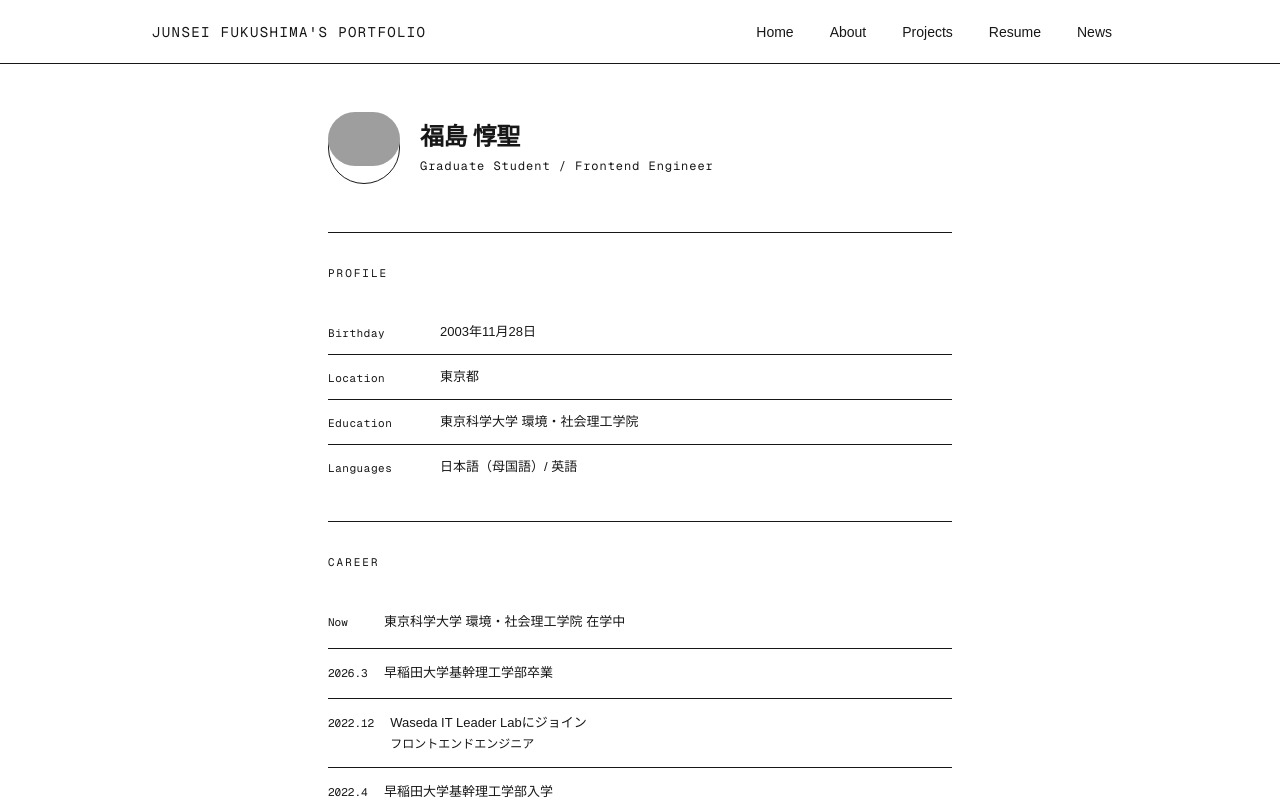
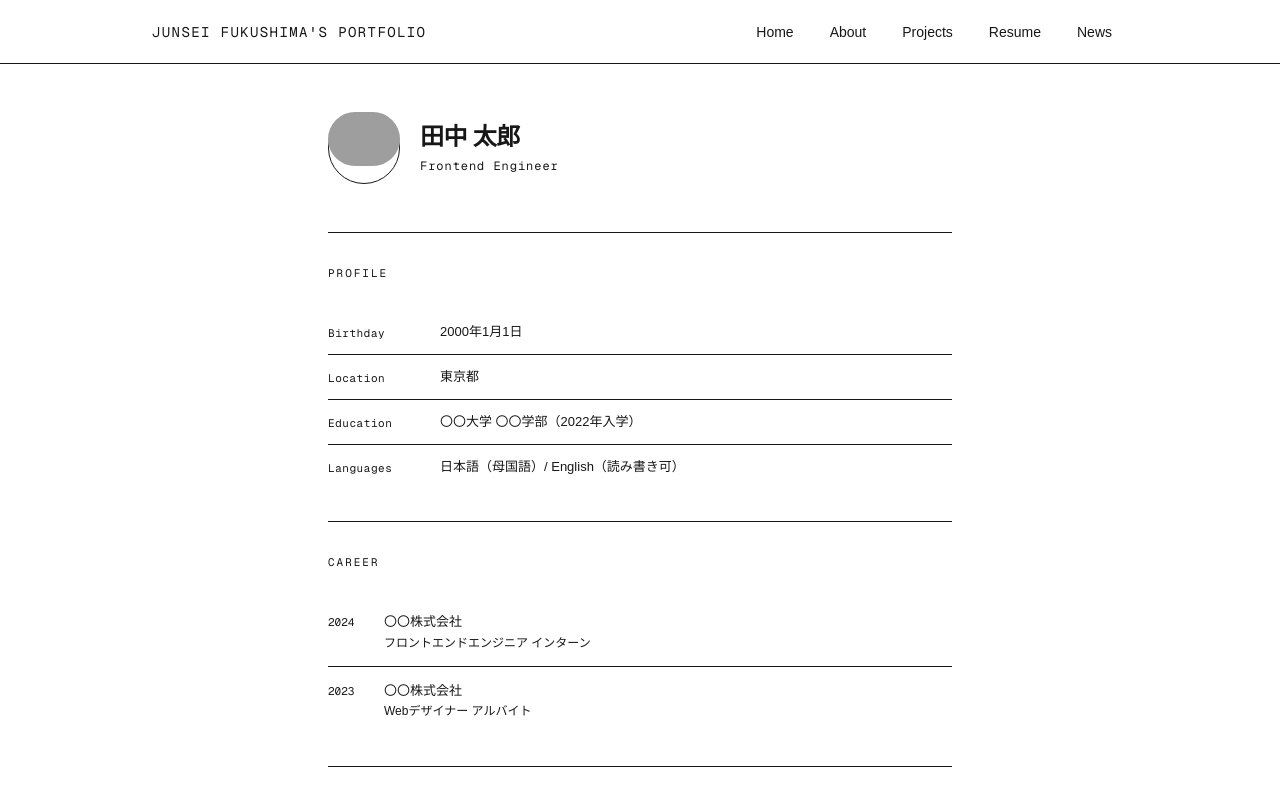
Before and after one commit to JuN-front/junsei-portfolio, a Next.js app: page /about in a window 1280 px wide. Shown: the top 800 px of the page. Built offline with nearby package versions, Linux system fonts and the light colour scheme; grey boxes are pictures that could not be loaded.

Commit message:
changed the avatar image path error

```diff
--- a/app/about/page.tsx
+++ b/app/about/page.tsx
@@ -1,6 +1,6 @@
-import Image from "next/image";
 import type { Metadata } from "next";
 import SectionHeading from "@/components/SectionHeading";
+import Avatar from "@/components/Avatar";
 
 export const metadata: Metadata = {
   title: "About",
@@ -11,23 +11,20 @@ export const metadata: Metadata = {
 // ▼ ここを自分の情報に書き換える
 // ========================================================
 const PROFILE = {
-  name:     "Junsei Fukushima",
-  nameJa:   "福島 惇聖",
-  role:     "Graduate Student / Frontend Engineer",
+  name:     "Your Name",
+  nameJa:   "田中 太郎",
+  role:     "Frontend Engineer",
   avatar:   "/avatar.jpg",   // public/ に置く画像パス。なければ initials にフォールバック
-  initials: "JF",            // 画像が読み込めないときのフォールバック文字
+  initials: "YN",            // 画像が読み込めないときのフォールバック文字
   table: [
-    { label: "Birthday",  value: "2003年11月28日" },
+    { label: "Birthday",  value: "2000年1月1日" },
     { label: "Location",  value: "東京都" },
-    { label: "Education", value: "東京科学大学 環境・社会理工学院" },
-    { label: "Languages", value: "日本語（母国語）/ 英語" },
+    { label: "Education", value: "〇〇大学 〇〇学部（2022年入学）" },
+    { label: "Languages", value: "日本語（母国語）/ English（読み書き可）" },
   ],
   career: [
-    { year: "Now", org: "東京科学大学 環境・社会理工学院 在学中", role: "" },
-    { year: "2026.3", org: "早稲田大学基幹理工学部卒業", role: "" },
-    { year: "2022.12", org: "Waseda IT Leader Labにジョイン", role: "フロントエンドエンジニア" },
-    { year: "2022.4", org: "早稲田大学基幹理工学部入学", role: "" },
-    { year: "2022.3", org: "東京都立国際高等学校卒業", role: "" },
+    { year: "2024", org: "〇〇株式会社", role: "フロントエンドエンジニア インターン" },
+    { year: "2023", org: "〇〇株式会社", role: "Webデザイナー アルバイト" },
   ],
   stance: "仕事への価値観や大切にしていることをここに書きます。ユーザーの体験を第一に考え、コードの読みやすさや保守性を大切にしています。チームで働くことが好きで、積極的にコードレビューやドキュメント整備に取り組みます。",
   interests: ["コーヒー", "登山", "読書", "自転車", "写真"],
@@ -134,36 +131,3 @@ export default function AboutPage() {
     </div>
   );
 }
-
-// ---- 内部コンポーネント: アバター ----
-// next/image を使いつつ、画像がない場合はイニシャルを表示
-function Avatar({ src, initials }: { src: string; initials: string }) {
-  return (
-    <div className="relative w-[72px] h-[72px] flex-shrink-0">
-      {/* イニシャルフォールバック（画像の下に敷く） */}
-      <div
-        className="
-          absolute inset-0 rounded-full
-          bg-bg-subtle border border-border-subtle
-          flex items-center justify-center
-          font-mono text-[18px] text-text-muted
-        "
-        aria-hidden
-      >
-        {initials}
-      </div>
-      {/* 画像（読み込めなければ透明になりイニシャルが見える） */}
-      <Image
-        src={src}
-        alt="アバター画像"
-        width={72}
-        height={72}
-        className="relative rounded-full object-cover"
-        onError={(e) => {
-          // 画像エラー時に非表示にしてフォールバックを見せる
-          (e.currentTarget as HTMLImageElement).style.opacity = "0";
-        }}
-      />
-    </div>
-  );
-}
--- /dev/null
+++ b/components/Avatar.tsx
@@ -0,0 +1,38 @@
+"use client";
+
+import Image from "next/image";
+
+type Props = {
+  src: string;
+  initials: string;
+};
+
+export default function Avatar({ src, initials }: Props) {
+  return (
+    <div className="relative w-[72px] h-[72px] flex-shrink-0">
+      {/* イニシャルフォールバック（画像の下に敷く） */}
+      <div
+        className="
+          absolute inset-0 rounded-full
+          bg-bg-subtle border border-border-subtle
+          flex items-center justify-center
+          font-mono text-[18px] text-text-muted
+        "
+        aria-hidden
+      >
+        {initials}
+      </div>
+      {/* 画像（読み込めなければ透明になりイニシャルが見える） */}
+      <Image
+        src={src}
+        alt="アバター画像"
+        width={72}
+        height={72}
+        className="relative rounded-full object-cover"
+        onError={(e) => {
+          (e.currentTarget as HTMLImageElement).style.opacity = "0";
+        }}
+      />
+    </div>
+  );
+}
```
